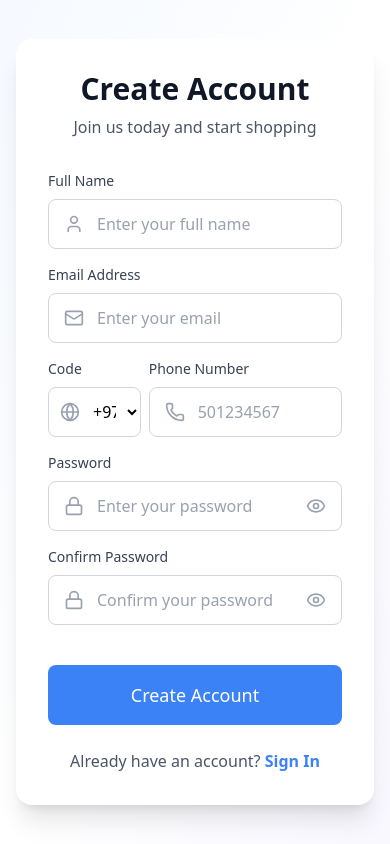
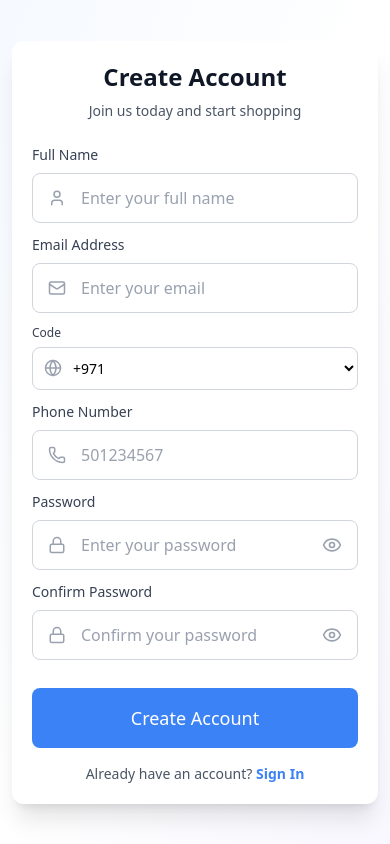
Before and after one commit to Jovani-John/Ecommerce, a Next.js app: page /register in a window 390 px wide. Built offline with nearby package versions, Linux system fonts and the light colour scheme; no server answers.

Commit message:
fix build errors

```diff
--- a/app/(auth)/register/page.tsx
+++ b/app/(auth)/register/page.tsx
@@ -13,7 +13,7 @@ import { RegisterData } from '@/types';
 export default function RegisterPage() {
   const router = useRouter();
   const [loading, setLoading] = useState(false);
-  const [errors, setErrors] = useState<any>({});
+  const [errors, setErrors] = useState<Record<string, string | string[]>>({});
   const [formData, setFormData] = useState<RegisterData>({
     name: '',
     email: '',
@@ -27,7 +27,7 @@ export default function RegisterPage() {
     const { name, value } = e.target;
     setFormData(prev => ({ ...prev, [name]: value }));
     if (errors[name]) {
-      setErrors((prev: any) => ({ ...prev, [name]: null }));
+      setErrors((prev) => ({ ...prev, [name]: '' }));
     }
   };
 
@@ -44,11 +44,12 @@ export default function RegisterPage() {
         authService.saveUser(response.data);
         router.push('/verify');
       }
-    } catch (error: any) {
-      if (error.response?.data?.errors) {
-        setErrors(error.response.data.errors);
-      } else if (error.response?.data?.message) {
-        setErrors({ general: error.response.data.message });
+    } catch (error: unknown) {
+      const err = error as { response?: { data?: { errors?: Record<string, string[]>; message?: string } } };
+      if (err.response?.data?.errors) {
+        setErrors(err.response.data.errors);
+      } else if (err.response?.data?.message) {
+        setErrors({ general: err.response.data.message });
       } else {
         setErrors({ general: 'Registration failed. Please try again.' });
       }
@@ -58,37 +59,37 @@ export default function RegisterPage() {
   };
 
   return (
-    <div className="min-h-screen bg-gradient-to-br from-primary/5 via-white to-secondary/5 flex items-center justify-center p-4">
+    <div className="min-h-screen bg-gradient-to-br from-primary/5 via-white to-secondary/5 flex items-center justify-center p-3 sm:p-4 md:p-6">
       <motion.div
         initial={{ opacity: 0, y: 20 }}
         animate={{ opacity: 1, y: 0 }}
         transition={{ duration: 0.5 }}
         className="w-full max-w-md"
       >
-        <div className="bg-white rounded-2xl shadow-xl p-8">
-          <div className="text-center mb-8">
+        <div className="bg-white rounded-xl sm:rounded-2xl shadow-xl p-5 sm:p-6 md:p-8">
+          <div className="text-center mb-6 sm:mb-8">
             <motion.h1
               initial={{ opacity: 0 }}
               animate={{ opacity: 1 }}
               transition={{ delay: 0.2 }}
-              className="text-3xl font-bold text-gray-900 mb-2"
+              className="text-2xl sm:text-3xl font-bold text-gray-900 mb-2"
             >
               Create Account
             </motion.h1>
-            <p className="text-gray-600">Join us today and start shopping</p>
+            <p className="text-sm sm:text-base text-gray-600">Join us today and start shopping</p>
           </div>
 
           {errors.general && (
             <motion.div
               initial={{ opacity: 0, y: -10 }}
               animate={{ opacity: 1, y: 0 }}
-              className="mb-6 p-4 bg-red-50 border border-red-200 rounded-lg text-red-600 text-sm"
+              className="mb-4 sm:mb-6 p-3 sm:p-4 bg-red-50 border border-red-200 rounded-lg text-red-600 text-xs sm:text-sm"
             >
               {errors.general}
             </motion.div>
           )}
 
-          <form onSubmit={handleSubmit} className="space-y-4">
+          <form onSubmit={handleSubmit} className="space-y-3 sm:space-y-4">
             <Input
               label="Full Name"
               name="name"
@@ -96,7 +97,7 @@ export default function RegisterPage() {
               placeholder="Enter your full name"
               value={formData.name}
               onChange={handleChange}
-              icon={<User size={20} />}
+              icon={<User size={18} className="sm:w-5 sm:h-5" />}
               error={errors.name?.[0]}
               required
             />
@@ -108,23 +109,23 @@ export default function RegisterPage() {
               placeholder="Enter your email"
               value={formData.email}
               onChange={handleChange}
-              icon={<Mail size={20} />}
+              icon={<Mail size={18} className="sm:w-5 sm:h-5" />}
               error={errors.email?.[0]}
               required
             />
 
-            <div className="grid grid-cols-3 gap-2">
-              <div>
-                <label className="block text-sm font-medium text-gray-700 mb-2">
+            <div className="grid grid-cols-1 sm:grid-cols-3 gap-3 sm:gap-2">
+              <div className="sm:col-span-1">
+                <label className="block text-xs sm:text-sm font-medium text-gray-700 mb-1.5 sm:mb-2">
                   Code
                 </label>
                 <div className="relative">
-                  <Globe size={20} className="absolute left-3 top-1/2 -translate-y-1/2 text-gray-400" />
+                  <Globe size={18} className="absolute left-3 top-1/2 -translate-y-1/2 text-gray-400 sm:w-5 sm:h-5" />
                   <select
                     name="mobile_country_code"
                     value={formData.mobile_country_code}
                     onChange={handleChange}
-                    className="w-full pl-10 pr-2 py-3 border border-gray-300 rounded-lg focus:outline-none focus:ring-2 focus:ring-primary"
+                    className="w-full pl-9 sm:pl-10 pr-2 py-2.5 sm:py-3 text-sm sm:text-base border border-gray-300 rounded-lg focus:outline-none focus:ring-2 focus:ring-primary"
                   >
                     <option value="971">+971</option>
                     <option value="20">+20</option>
@@ -134,7 +135,7 @@ export default function RegisterPage() {
                 </div>
               </div>
 
-              <div className="col-span-2">
+              <div className="sm:col-span-2">
                 <Input
                   label="Phone Number"
                   name="mobile"
@@ -142,7 +143,7 @@ export default function RegisterPage() {
                   placeholder="501234567"
                   value={formData.mobile}
                   onChange={handleChange}
-                  icon={<Phone size={20} />}
+                  icon={<Phone size={18} className="sm:w-5 sm:h-5" />}
                   error={errors.mobile?.[0]}
                   required
                 />
@@ -156,7 +157,7 @@ export default function RegisterPage() {
               placeholder="Enter your password"
               value={formData.password}
               onChange={handleChange}
-              icon={<Lock size={20} />}
+              icon={<Lock size={18} className="sm:w-5 sm:h-5" />}
               error={errors.password?.[0]}
               required
             />
@@ -168,7 +169,7 @@ export default function RegisterPage() {
               placeholder="Confirm your password"
               value={formData.password_confirmation}
               onChange={handleChange}
-              icon={<Lock size={20} />}
+              icon={<Lock size={18} className="sm:w-5 sm:h-5" />}
               error={errors.password_confirmation?.[0]}
               required
             />
@@ -179,14 +180,14 @@ export default function RegisterPage() {
               size="lg"
               fullWidth
               loading={loading}
-              className="mt-6"
+              className="mt-4 sm:mt-6"
             >
               Create Account
             </Button>
           </form>
 
-          <div className="mt-6 text-center">
-            <p className="text-gray-600">
+          <div className="mt-4 sm:mt-6 text-center">
+            <p className="text-sm sm:text-base text-gray-600">
               Already have an account?{' '}
               <Link
                 href="/login"
```
